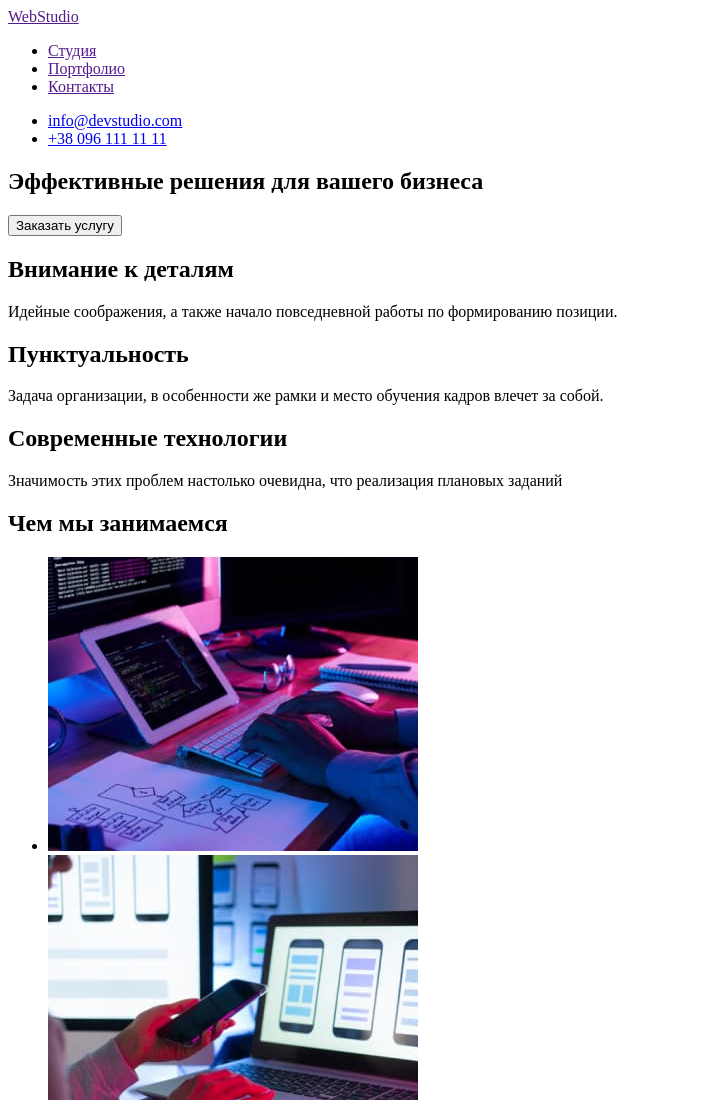
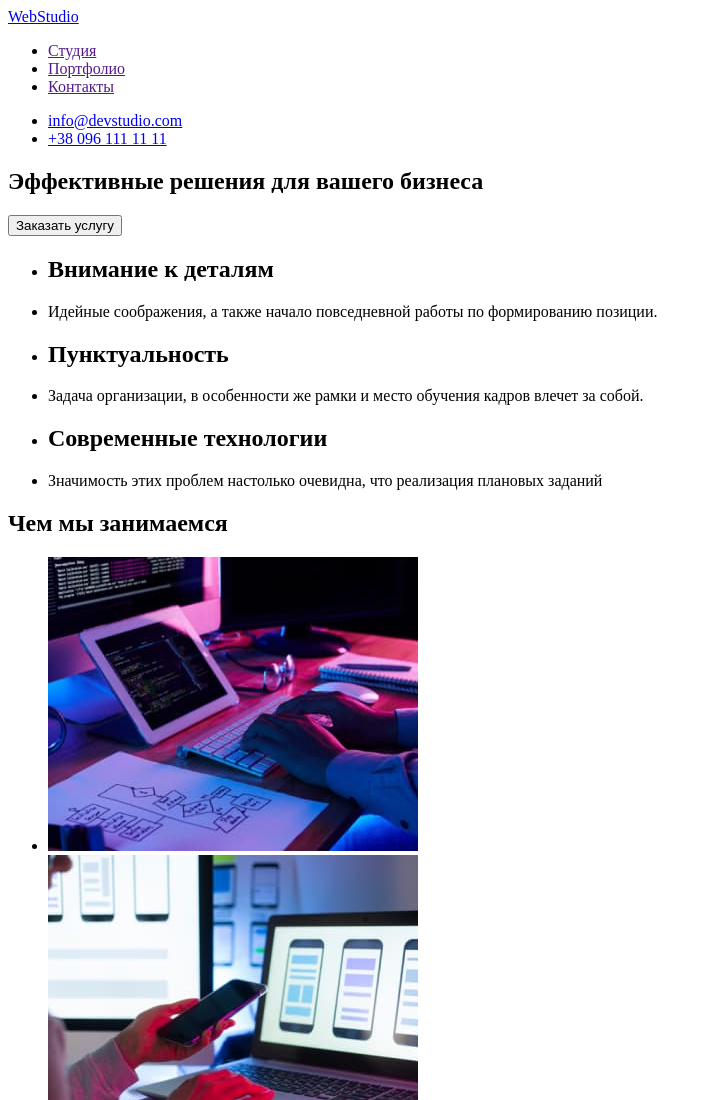
Before and after one commit to Feittt/goit-markup-hw-01, a plain HTML site: page index.html in a window 1280 px wide. Shown: the top 1100 px of the page, without its empty margins (0-712 px from the left). Drawn offline with Linux system fonts and the light colour scheme.

Commit message:
uptade index.html file

```diff
--- a/index.html
+++ b/index.html
@@ -9,7 +9,7 @@
   <body>
     <header>
       <nav>
-        <a href="" lang="en">WebStudio</a>
+        <a href="/index.html" lang="en">WebStudio</a>
         <ul>
           <li>
             <a href="">Студия</a>
@@ -33,48 +33,40 @@
         <button type="button">Заказать услугу</button>
       </section>
       <section>
-        <h2>Внимание к деталям</h2>
-        <p>
-          Идейные соображения, а также начало повседневной работы по
-          формированию позиции.
-        </p>
-        <h2>Пунктуальность</h2>
-        <p>
-          Задача организации, в особенности же рамки и место обучения кадров
-          влечет за собой.
-        </p>
-        <h2>Современные технологии</h2>
-        <p>
-          Значимость этих проблем настолько очевидна, что реализация плановых
-          заданий
-        </p>
+        <ul>
+          <li>
+            <h2 class="особенности">Внимание к деталям</h2>
+          </li>
+          <li>
+            <p>Идейные соображения, а также начало повседневной работы по формированию позиции.</p>
+          </li>
+          <li>
+            <h2 class="особенности 2">Пунктуальность</h2>
+          </li>
+          <li>
+            <p>
+              Задача организации, в особенности же рамки и место обучения кадров влечет за собой.
+            </p>
+          </li>
+          <li>
+            <h2 class="особенности 3">Современные технологии</h2>
+          </li>
+          <li>
+            <p>Значимость этих проблем настолько очевидна, что реализация плановых заданий</p>
+          </li>
+        </ul>
       </section>
       <section>
         <h2>Чем мы занимаемся</h2>
         <ul>
           <li>
-            <img
-              src="./images/about/box-one.jpg"
-              alt="наши работы"
-              width="370"
-              height="294"
-            />
+            <img src="./images/about/box-one.jpg" alt="наши работы" width="370" height="294" />
           </li>
           <li>
-            <img
-              src="./images/about/box-two.jpg"
-              alt="наши работы"
-              width="370"
-              height="294"
-            />
+            <img src="./images/about/box-two.jpg" alt="наши работы" width="370" height="294" />
           </li>
           <li>
-            <img
-              src="./images/about/box-three.jpg"
-              alt="наши работы"
-              width="370"
-              height="294"
-            />
+            <img src="./images/about/box-three.jpg" alt="наши работы" width="370" height="294" />
           </li>
         </ul>
       </section>
@@ -125,7 +117,7 @@
       </section>
     </main>
     <footer>
-      <a href="" lang="en">WebStudio</a>
+      <a href="/index.html" lang="en">WebStudio</a>
       <address>
         <ul>
           <li>
```
Also changed, not shown: .prettierrc.json (added).
